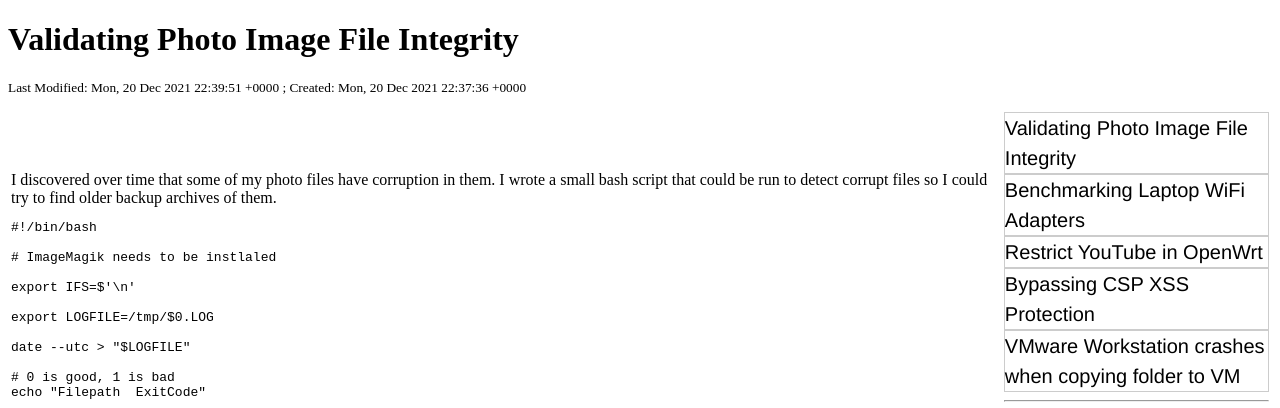
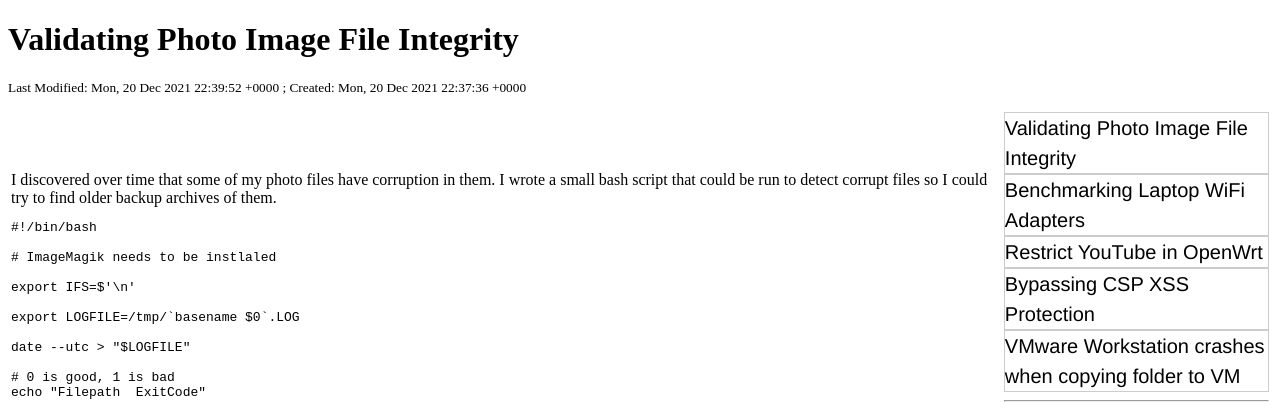
Before and after one commit to rbeede/rbeede.github.io, a Jekyll site: the page built from _posts/2021-12-20-validating-photo-image-file-integrity.html, in a window 1280 px wide. Shown: the top 408 px of the page. Built offline with Jekyll 4.4.1, drawn with Linux system fonts in a browser that asks for light colours; some of the changed text lies outside the part shown.

Commit message:
Update 2021-12-20-validating-photo-image-file-integrity.html

```diff
--- a/_posts/2021-12-20-validating-photo-image-file-integrity.html
+++ b/_posts/2021-12-20-validating-photo-image-file-integrity.html
@@ -14,7 +14,7 @@ I discovered over time that some of my photo files have corruption in them. I wr
 
 export IFS=$&apos;\n&apos;
 
-export LOGFILE=/tmp/$0.LOG
+export LOGFILE=/tmp/`basename $0`.LOG
 
 date --utc &gt; &quot;$LOGFILE&quot;
 
```
Also changed, not shown: other parts of _posts/2021-12-20-validating-photo-image-file-integrity.html (+1 -1 lines).
